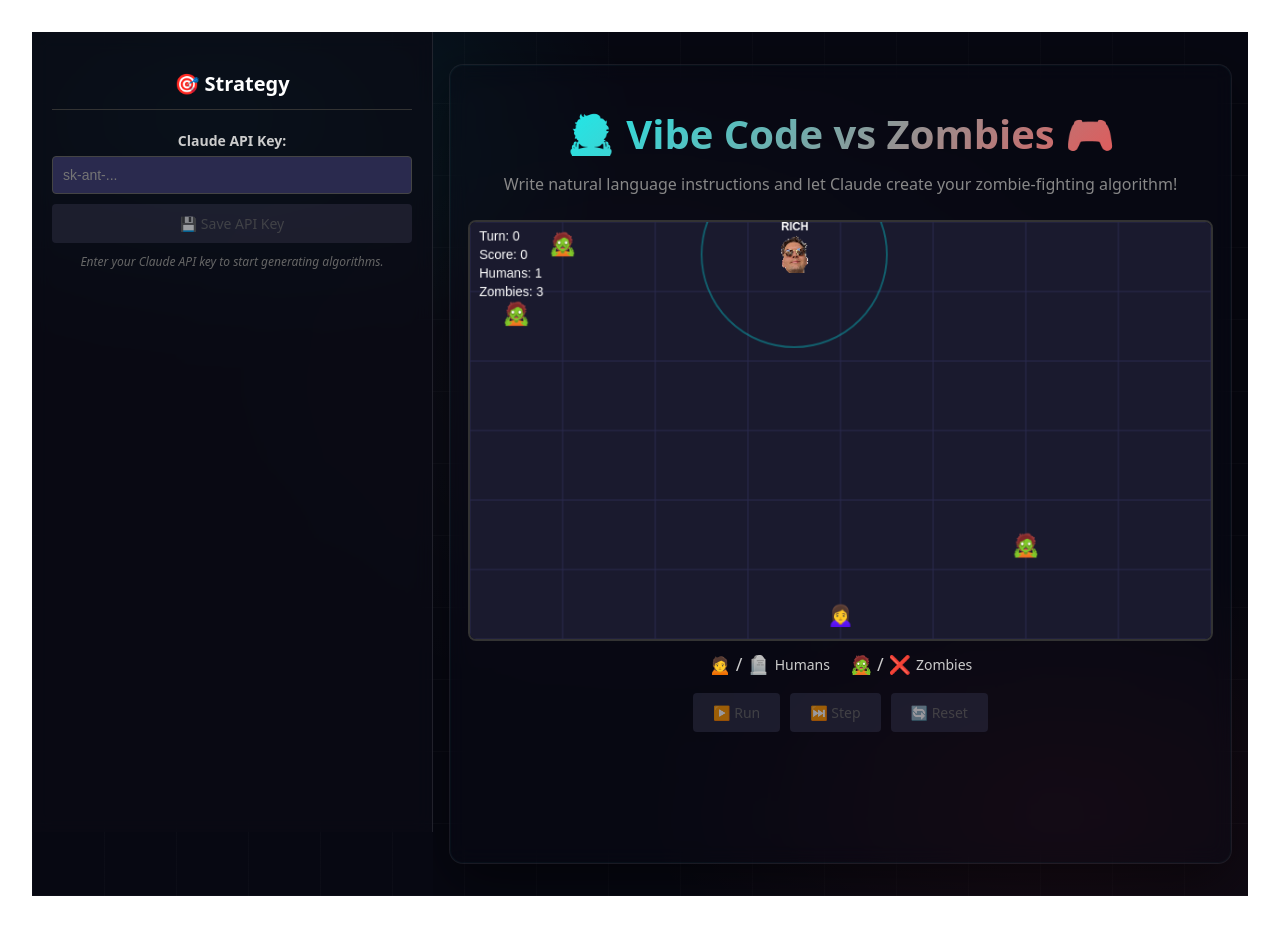
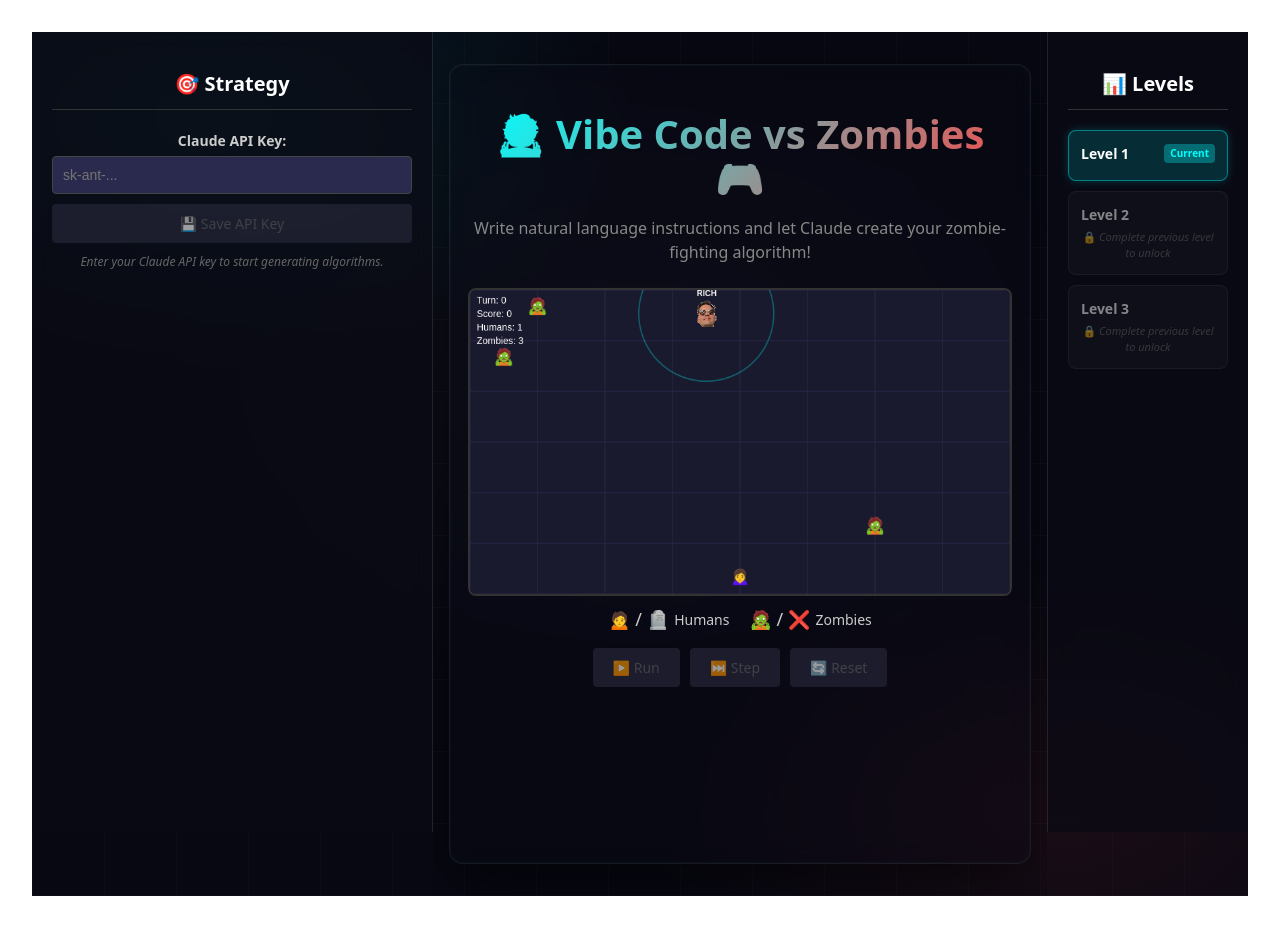
Before and after one commit to cajubelt/2025-xmas-website, a React (Vite) app: page /richard in a window 1280 px wide. Built offline with nearby package versions, Linux system fonts and the light colour scheme.

Commit message:
add levels

```diff
--- a/src/pages/Richard.tsx
+++ b/src/pages/Richard.tsx
@@ -50,23 +50,74 @@
 // ============= HARDCODED TEST CASE =============
 const getRandomHumanEmoji = () => Math.random() < 0.5 ? "🙍‍♂️" : "🙍‍♀️";
 
-// Configuration designed so that default strategy loses, but simple strategies can still win (e.g. move towards closest human)
-const initialTestCase: GameState = {
+// Level configurations
+interface LevelConfig {
+  name: string;
+  createInitialState: () => GameState;
+}
+
+const LEVELS: LevelConfig[] = [
+  {
+    name: "Level 1",
+    createInitialState: () => ({
       rich: { x: 7000, y: 700 },
       humans: [
         { id: 0, x: 8000, y: 8500, alive: true, emoji: getRandomHumanEmoji(), justDied: false },
       ],
       zombies: [
-    { id: 0, x: 2000, y: 500, xNext: 0, yNext: 0, alive: true },  // Decoy - closest to Rich (dist 6000)
-    { id: 1, x: 1000, y: 2000, xNext: 0, yNext: 0, alive: true },  // Decoy - closest to Rich (dist 6000)
-    { id: 2, x: 12000, y: 7000, xNext: 0, yNext: 0, alive: true }, // Threat - in path to human (dist 4000 to human)
+        { id: 0, x: 2000, y: 500, xNext: 0, yNext: 0, alive: true },
+        { id: 1, x: 1000, y: 2000, xNext: 0, yNext: 0, alive: true },
+        { id: 2, x: 12000, y: 7000, xNext: 0, yNext: 0, alive: true },
       ],
       score: 0,
       turn: 0,
       gameOver: false,
       won: false,
       message: "",
-};
+    }),
+  },
+  {
+    name: "Level 2",
+    createInitialState: () => ({
+      rich: { x: 7000, y: 700 },
+      humans: [
+        { id: 0, x: 8000, y: 8500, alive: true, emoji: getRandomHumanEmoji(), justDied: false },
+      ],
+      zombies: [
+        { id: 0, x: 2000, y: 500, xNext: 0, yNext: 0, alive: true },
+        { id: 1, x: 1000, y: 2000, xNext: 0, yNext: 0, alive: true },
+        { id: 2, x: 12000, y: 7000, xNext: 0, yNext: 0, alive: true },
+      ],
+      score: 0,
+      turn: 0,
+      gameOver: false,
+      won: false,
+      message: "",
+    }),
+  },
+  {
+    name: "Level 3",
+    createInitialState: () => ({
+      rich: { x: 7000, y: 700 },
+      humans: [
+        { id: 0, x: 8000, y: 8500, alive: true, emoji: getRandomHumanEmoji(), justDied: false },
+      ],
+      zombies: [
+        { id: 0, x: 2000, y: 500, xNext: 0, yNext: 0, alive: true },
+        { id: 1, x: 1000, y: 2000, xNext: 0, yNext: 0, alive: true },
+        { id: 2, x: 12000, y: 7000, xNext: 0, yNext: 0, alive: true },
+      ],
+      score: 0,
+      turn: 0,
+      gameOver: false,
+      won: false,
+      message: "",
+    }),
+  },
+];
+
+// Configuration designed so that default strategy loses, but simple strategies can still win (e.g. move towards closest human)
+const initialTestCase: GameState = LEVELS[0].createInitialState();
 
 // ============= GAME LOGIC =============
 function distance(x1: number, y1: number, x2: number, y2: number): number {
@@ -583,6 +634,10 @@
   const [generatedCode, setGeneratedCode] = useState("");
   const [lastGeneratedInstructions, setLastGeneratedInstructions] = useState("");
 
+  // Level management
+  const [currentLevel, setCurrentLevel] = useState(0);
+  const [completedLevels, setCompletedLevels] = useState<Set<number>>(new Set());
+
   const animationRef = useRef<number | null>(null);
   const lastUpdateRef = useRef<number>(0);
 
@@ -661,6 +716,13 @@
     };
   }, [isRunning, algorithm, gameLoop]);
 
+  // Mark level as completed when game is won
+  useEffect(() => {
+    if (gameState.gameOver && gameState.won && !completedLevels.has(currentLevel)) {
+      setCompletedLevels(prev => new Set([...prev, currentLevel]));
+    }
+  }, [gameState.gameOver, gameState.won, currentLevel, completedLevels]);
+
   const handleGenerateAlgorithm = async () => {
     if (!savedApiKey) {
       setStatus("Please enter your Claude API key");
@@ -697,7 +759,21 @@
 
   const handleReset = () => {
     setIsRunning(false);
-    setGameState(JSON.parse(JSON.stringify(initialTestCase)));
+    setGameState(LEVELS[currentLevel].createInitialState());
+  };
+
+  const handleLevelSelect = (levelIndex: number) => {
+    // Can only select: current level, completed levels, or the next level if current is completed
+    const canSelect =
+      levelIndex === currentLevel ||
+      completedLevels.has(levelIndex) ||
+      (levelIndex === currentLevel + 1 && completedLevels.has(currentLevel));
+
+    if (!canSelect) return;
+
+    setIsRunning(false);
+    setCurrentLevel(levelIndex);
+    setGameState(LEVELS[levelIndex].createInitialState());
   };
 
   const handleStep = () => {
@@ -872,6 +948,49 @@
                 🔄 Reset
               </button>
             </div>
+          </div>
+        </div>
+      </div>
+
+      {/* Right Sidebar - Levels */}
+      <div style={styles.rightSidebar}>
+        <div style={styles.sidebarContent}>
+          <h2 style={styles.sidebarTitle}>📊 Levels</h2>
+          <div style={styles.levelsContainer}>
+            {LEVELS.map((level, index) => {
+              const isCompleted = completedLevels.has(index);
+              const isCurrent = index === currentLevel;
+              const isUnlocked =
+                index === 0 ||
+                completedLevels.has(index) ||
+                completedLevels.has(index - 1);
+              const canClick = isCurrent || isCompleted || (index === currentLevel + 1 && completedLevels.has(currentLevel));
+
+              return (
+                <div
+                  key={index}
+                  onClick={() => handleLevelSelect(index)}
+                  style={{
+                    ...styles.levelItem,
+                    ...(isCurrent ? styles.levelItemCurrent : {}),
+                    ...(isCompleted ? styles.levelItemCompleted : {}),
+                    ...(!isUnlocked ? styles.levelItemLocked : {}),
+                    ...(canClick ? styles.levelItemClickable : {}),
+                  }}
+                >
+                  <div style={styles.levelHeader}>
+                    <span style={styles.levelName}>
+                      {isCompleted && "✅ "}
+                      {level.name}
+                    </span>
+                    {isCurrent && <span style={styles.currentBadge}>Current</span>}
+                  </div>
+                  {!isUnlocked && (
+                    <div style={styles.lockedText}>🔒 Complete previous level to unlock</div>
+                  )}
+                </div>
+              );
+            })}
           </div>
         </div>
       </div>
@@ -1064,4 +1183,67 @@
     marginTop: "10px",
     fontStyle: "italic",
   },
+  rightSidebar: {
+    width: "200px",
+    minWidth: "180px",
+    height: "100vh",
+    backgroundColor: "rgba(10, 10, 20, 0.7)",
+    borderLeft: "1px solid rgba(255, 255, 255, 0.1)",
+    overflowY: "auto",
+    flexShrink: 0,
+    backdropFilter: "blur(10px)",
+    WebkitBackdropFilter: "blur(10px)",
+  },
+  levelsContainer: {
+    display: "flex",
+    flexDirection: "column",
+    gap: "10px",
+  },
+  levelItem: {
+    padding: "12px",
+    borderRadius: "8px",
+    backgroundColor: "rgba(255, 255, 255, 0.05)",
+    border: "1px solid rgba(255, 255, 255, 0.1)",
+    transition: "all 0.2s ease",
+  },
+  levelItemCurrent: {
+    backgroundColor: "rgba(0, 255, 255, 0.15)",
+    border: "1px solid rgba(0, 255, 255, 0.4)",
+    boxShadow: "0 0 10px rgba(0, 255, 255, 0.2)",
+  },
+  levelItemCompleted: {
+    backgroundColor: "rgba(0, 255, 0, 0.1)",
+    border: "1px solid rgba(0, 255, 0, 0.3)",
+  },
+  levelItemLocked: {
+    opacity: 0.5,
+  },
+  levelItemClickable: {
+    cursor: "pointer",
+  },
+  levelHeader: {
+    display: "flex",
+    justifyContent: "space-between",
+    alignItems: "center",
+    marginBottom: "4px",
+  },
+  levelName: {
+    fontSize: "14px",
+    fontWeight: "bold",
+    color: "#fff",
+  },
+  currentBadge: {
+    fontSize: "10px",
+    padding: "2px 6px",
+    borderRadius: "4px",
+    backgroundColor: "rgba(0, 255, 255, 0.3)",
+    color: "#00ffff",
+    fontWeight: "bold",
+  },
+  lockedText: {
+    fontSize: "11px",
+    color: "#666",
+    marginTop: "4px",
+    fontStyle: "italic",
+  },
 };
```
Lines whose indentation alone changed are shown as unchanged.
